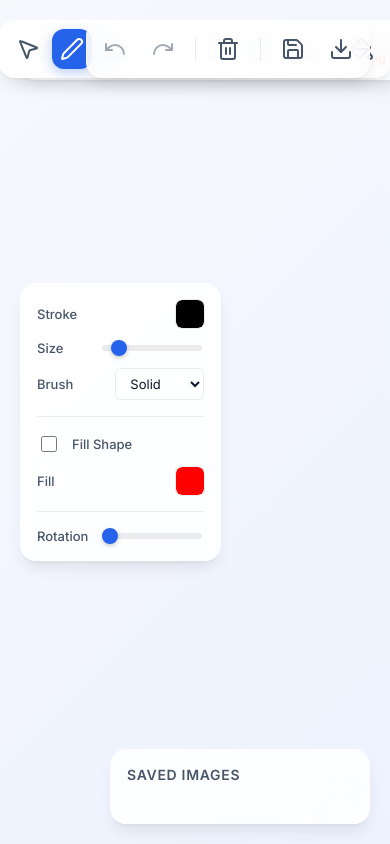
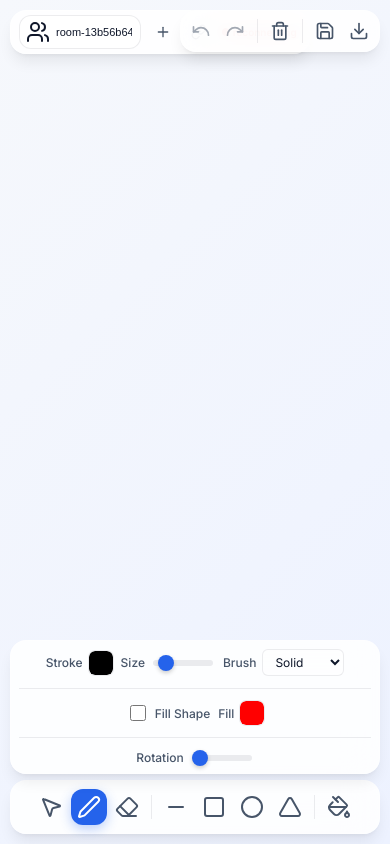
Before and after one commit to bhavyaa-006/whiteboard, a website: page public/index.html in a window 390 px wide. Both pictures are taken after typing "Sample" into the empty fields and a click on the button "Create Room". Drawn offline with nearby package versions, Linux system fonts and the light colour scheme; no server answers.

Commit message:
feat: add responsive UI styles for whiteboard application

```diff
--- a/public/style.css
+++ b/public/style.css
@@ -144,3 +144,57 @@ input[type="checkbox"] { width: 16px; height: 16px; border-radius: 4px; cursor:
   border-radius: 6px; cursor: pointer; font-size: 13px; font-weight: 500; transition: all 0.2s; font-family: inherit;
 }
 .gallery-item button:hover { background: var(--text-main); color: #fff; }
+
+/* Mobile Responsiveness */
+@media (max-width: 768px) {
+  /* Hide gallery on mobile to save screen space */
+  .bottom-right { display: none !important; }
+
+  /* Room Controls - Top Left */
+  .top-left { top: 10px; left: 10px; padding: 4px 8px; gap: 4px; }
+  .top-left .input-with-icon input { width: 80px; font-size: 11px; }
+  .top-left .input-with-icon { padding: 4px 6px; gap: 4px; }
+  .top-left .icon-btn { width: 28px; height: 28px; }
+  .status-indicator { font-size: 10px; padding: 2px 4px; }
+
+  /* Actions - Top Right */
+  .top-right { top: 10px; right: 10px; padding: 4px; gap: 2px; }
+  .top-right .icon-btn { width: 32px; height: 32px; }
+
+  /* Toolbar - Move to Bottom Dock */
+  .top-center {
+    top: auto;
+    bottom: 10px;
+    left: 50%;
+    transform: translateX(-50%);
+    width: calc(100% - 20px);
+    justify-content: space-around;
+    padding: 8px;
+  }
+  .tool-group { gap: 2px; }
+  .tool-btn { width: 36px; height: 36px; }
+
+  /* Properties - Move Above Bottom Dock horizontally */
+  .middle-left {
+    top: auto;
+    bottom: 70px;
+    left: 50%;
+    transform: translateX(-50%);
+    flex-direction: row;
+    flex-wrap: wrap;
+    width: calc(100% - 20px);
+    padding: 8px;
+    gap: 12px;
+    justify-content: center;
+  }
+  .prop-group {
+    flex-direction: row;
+    align-items: center;
+    width: auto;
+    gap: 8px;
+  }
+  .middle-left label { gap: 6px; font-size: 12px; }
+  input[type="range"] { width: 60px; }
+  .modern-select { padding: 4px 8px; font-size: 12px; }
+  input[type="color"] { width: 24px; height: 24px; }
+}
```
